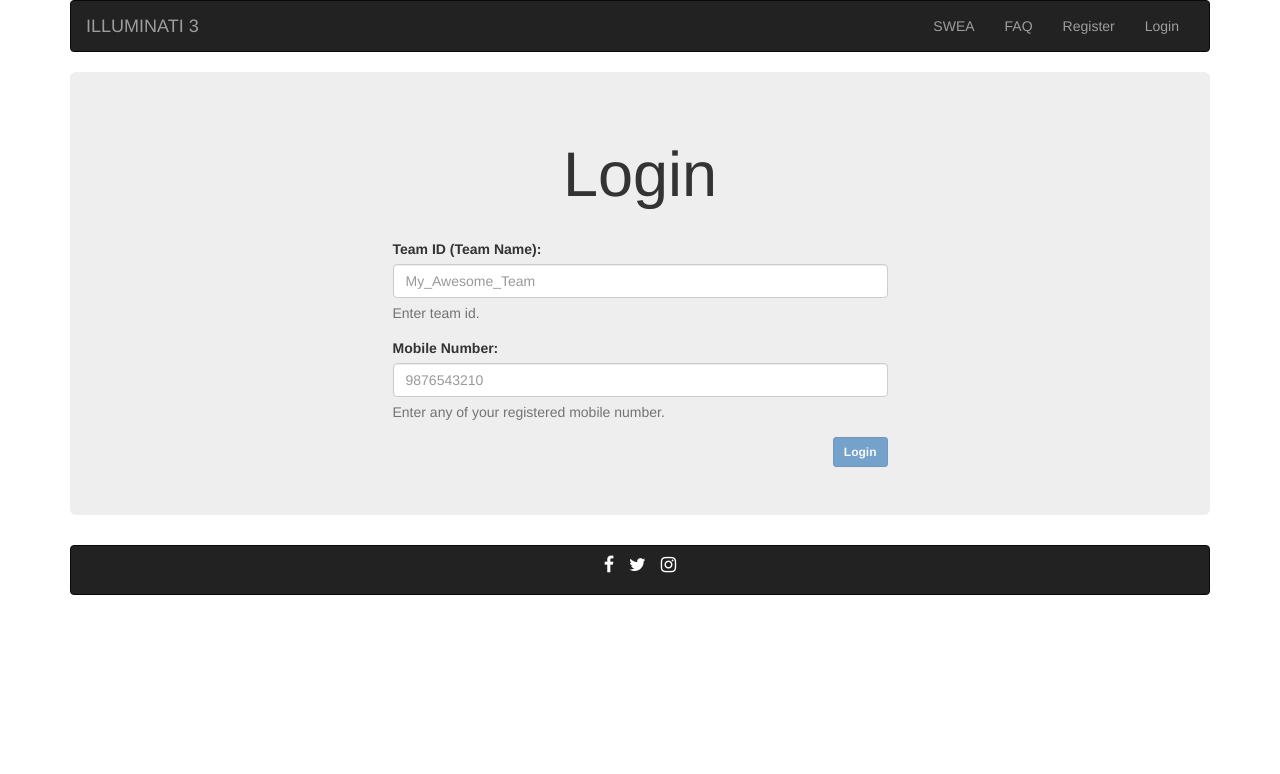
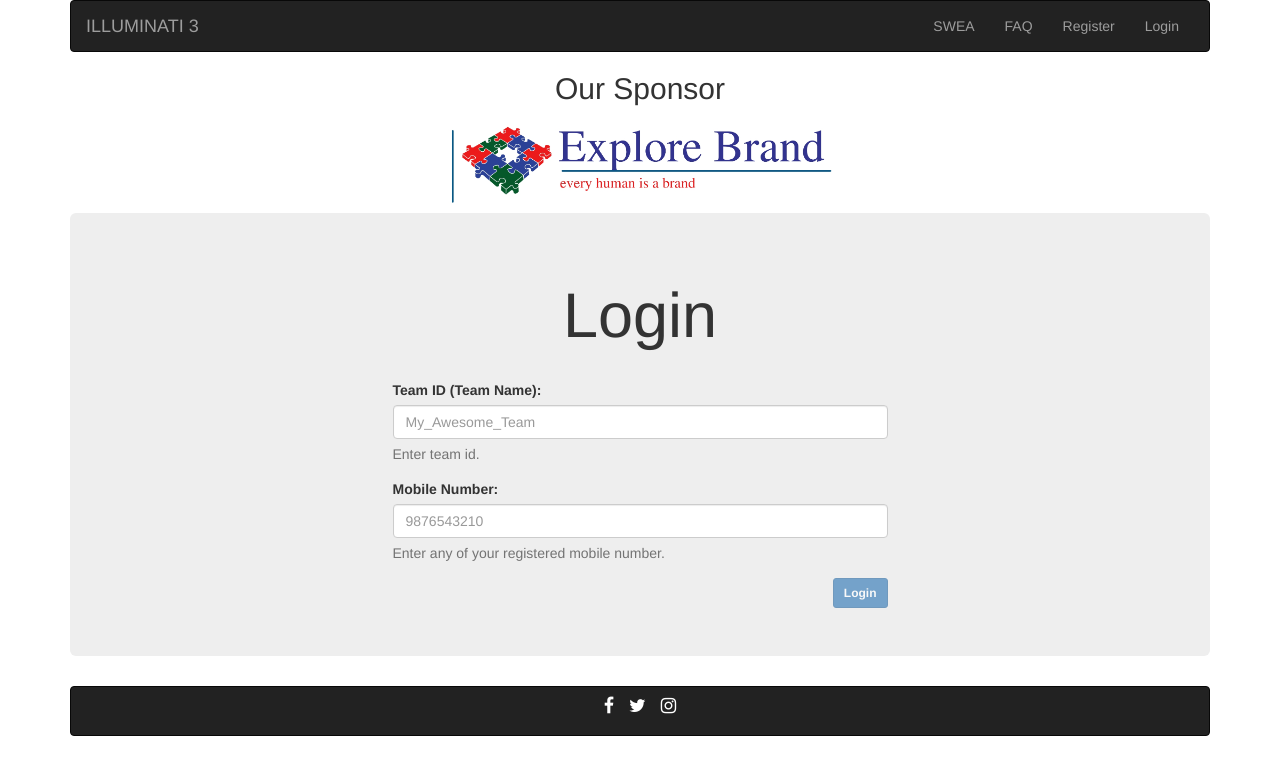
Before and after one commit to bhaskar-nair2/Illuminati3, a website: page illuminati/index.html in a window 1280 px wide. Drawn offline with nearby package versions, Linux system fonts and the light colour scheme; some packages are replaced by stand-ins of ours.

Commit message:
added sponsor

```diff
--- a/illuminati/css/style.css
+++ b/illuminati/css/style.css
@@ -13,3 +13,8 @@
 .text-white {
 	color: white;
 }
+
+.sponsors {
+	max-height: 100px;
+	max-width: 400px;
+}
--- a/illuminati/index.html
+++ b/illuminati/index.html
@@ -39,6 +39,7 @@
 				</div>
 			</div>
 		</nav>
+		<h2 class="text-center">Our Sponsor</h2> <img src="./explore.jpg" alt="sponsors" class="img-responsive center-block sponsors" />
 
 		<div ng-view></div>
 
```
Also changed, not shown: illuminati/explore.jpg (added).
